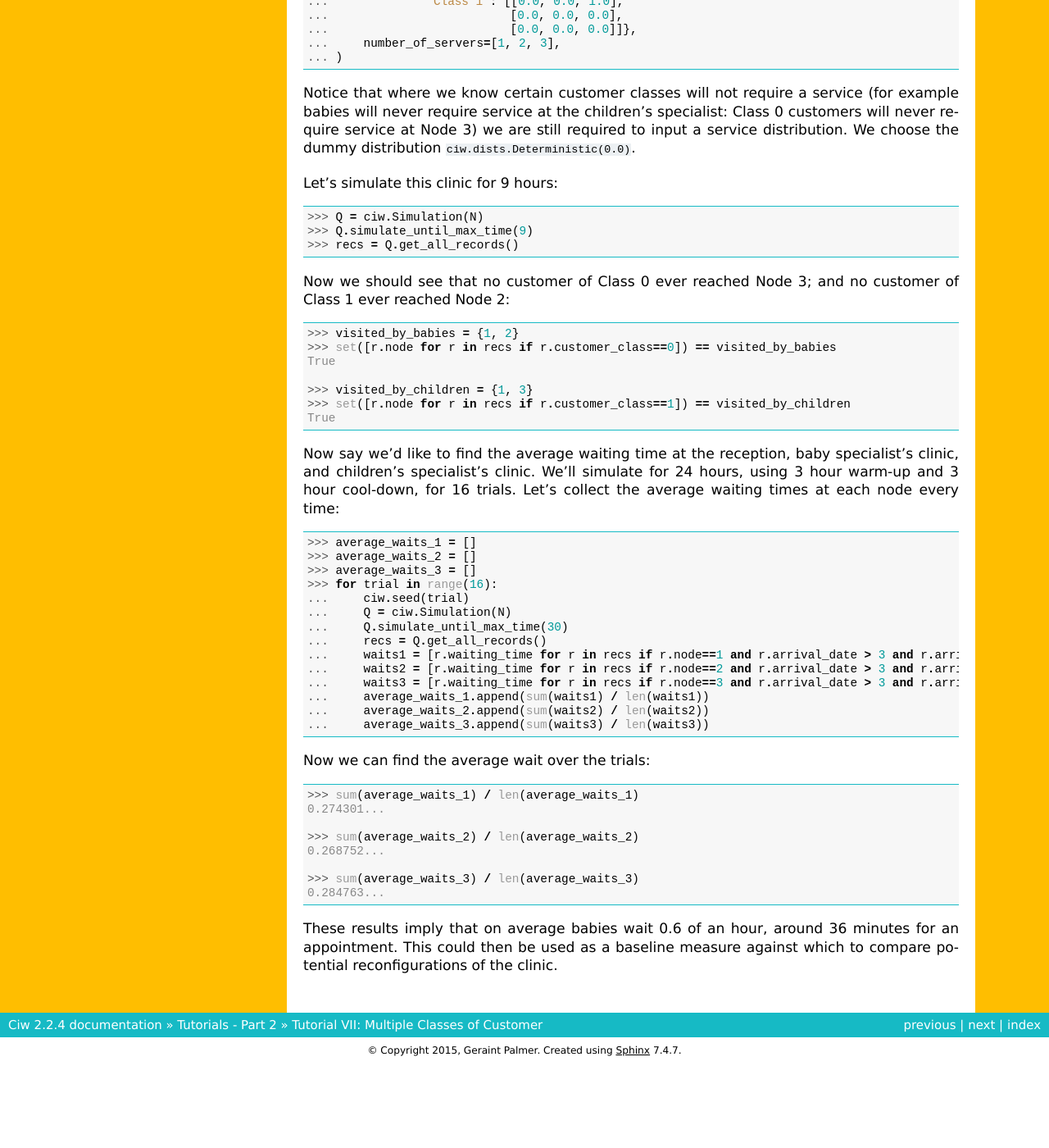
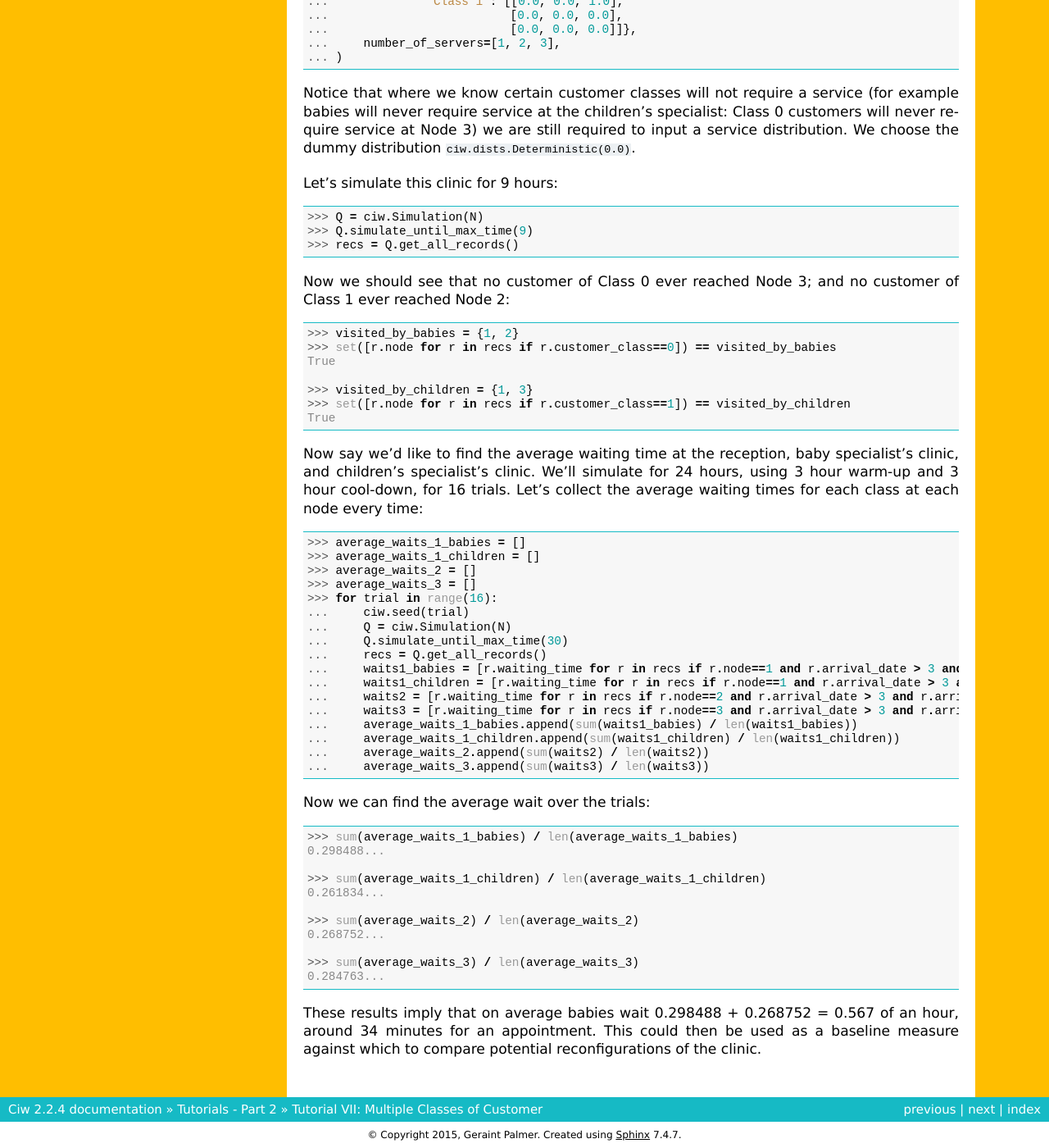
Before and after one commit to CiwPython/Ciw, a Sphinx documentation site: the page built from docs/Tutorial-II/tutorial_vii.rst, in a window 1280 px wide and 1400 px high, scrolled down 1008 px. Shown: the whole window at 82% size. Built offline with Sphinx 7.4.7, drawn with Linux system fonts in a browser that asks for light colours; pages that are not in the unit, such as notebooks, are missing from menus; before the commit the page ends 2305 px from its top, so only the background shows below that.

Commit message:
fix tutorial 7

```diff
--- a/docs/Reference/distributions.rst
+++ b/docs/Reference/distributions.rst
@@ -219,7 +219,7 @@ The Erlang Distribution
 -----------------------
 
 An Erlang distribution with parameters :math:`\lambda` and :math:`n` is the sum of :math:`n` Exponential distributions with parameter :math:`\lambda`.
-Write an Erlang distribution with :math:`\lambda = 9` and :math:`\n = 4` as follows::
+Write an Erlang distribution with :math:`\lambda = 9` and :math:`n = 4` as follows::
 
     ciw.dists.Erlang(rate=9, num_phases=4)
 
--- a/docs/Tutorial-II/tutorial_vii.rst
+++ b/docs/Tutorial-II/tutorial_vii.rst
@@ -67,33 +67,39 @@ Now we should see that no customer of Class 0 ever reached Node 3; and no custom
     >>> set([r.node for r in recs if r.customer_class==1]) == visited_by_children
     True
 
-Now say we'd like to find the average waiting time at the reception, baby specialist's clinic, and children's specialist's clinic. We'll simulate for 24 hours, using 3 hour warm-up and 3 hour cool-down, for 16 trials. Let's collect the average waiting times at each node every time::
+Now say we'd like to find the average waiting time at the reception, baby specialist's clinic, and children's specialist's clinic. We'll simulate for 24 hours, using 3 hour warm-up and 3 hour cool-down, for 16 trials. Let's collect the average waiting times for each class at each node every time::
 
-	>>> average_waits_1 = []
-	>>> average_waits_2 = []
-	>>> average_waits_3 = []
-	>>> for trial in range(16):
-	...     ciw.seed(trial)
-	...     Q = ciw.Simulation(N)
-	...     Q.simulate_until_max_time(30)
-	...     recs = Q.get_all_records()
-	...     waits1 = [r.waiting_time for r in recs if r.node==1 and r.arrival_date > 3 and r.arrival_date < 27]
-	...     waits2 = [r.waiting_time for r in recs if r.node==2 and r.arrival_date > 3 and r.arrival_date < 27]
-	...     waits3 = [r.waiting_time for r in recs if r.node==3 and r.arrival_date > 3 and r.arrival_date < 27]
-	...     average_waits_1.append(sum(waits1) / len(waits1))
-	...     average_waits_2.append(sum(waits2) / len(waits2))
-	...     average_waits_3.append(sum(waits3) / len(waits3))
+    >>> average_waits_1_babies = []
+    >>> average_waits_1_children = []
+    >>> average_waits_2 = []
+    >>> average_waits_3 = []
+    >>> for trial in range(16):
+    ...     ciw.seed(trial)
+    ...     Q = ciw.Simulation(N)
+    ...     Q.simulate_until_max_time(30)
+    ...     recs = Q.get_all_records()
+    ...     waits1_babies = [r.waiting_time for r in recs if r.node==1 and r.arrival_date > 3 and r.arrival_date < 27 and r.customer_class == 0]
+    ...     waits1_children = [r.waiting_time for r in recs if r.node==1 and r.arrival_date > 3 and r.arrival_date < 27 and r.customer_class == 1]
+    ...     waits2 = [r.waiting_time for r in recs if r.node==2 and r.arrival_date > 3 and r.arrival_date < 27]
+    ...     waits3 = [r.waiting_time for r in recs if r.node==3 and r.arrival_date > 3 and r.arrival_date < 27]
+    ...     average_waits_1_babies.append(sum(waits1_babies) / len(waits1_babies))
+    ...     average_waits_1_children.append(sum(waits1_children) / len(waits1_children))
+    ...     average_waits_2.append(sum(waits2) / len(waits2))
+    ...     average_waits_3.append(sum(waits3) / len(waits3))
 
 Now we can find the average wait over the trials::
 
-	>>> sum(average_waits_1) / len(average_waits_1)
-	0.274301...
+    >>> sum(average_waits_1_babies) / len(average_waits_1_babies)
+    0.298488...
 
-	>>> sum(average_waits_2) / len(average_waits_2)
-	0.268752...
+    >>> sum(average_waits_1_children) / len(average_waits_1_children)
+    0.261834...
 
-	>>> sum(average_waits_3) / len(average_waits_3)
-	0.284763...
+    >>> sum(average_waits_2) / len(average_waits_2)
+    0.268752...
 
-These results imply that on average babies wait 0.6 of an hour, around 36 minutes for an appointment.
+    >>> sum(average_waits_3) / len(average_waits_3)
+    0.284763...
+
+These results imply that on average babies wait 0.298488 + 0.268752 = 0.567 of an hour, around 34 minutes for an appointment.
 This could then be used as a baseline measure against which to compare potential reconfigurations of the clinic.
```
